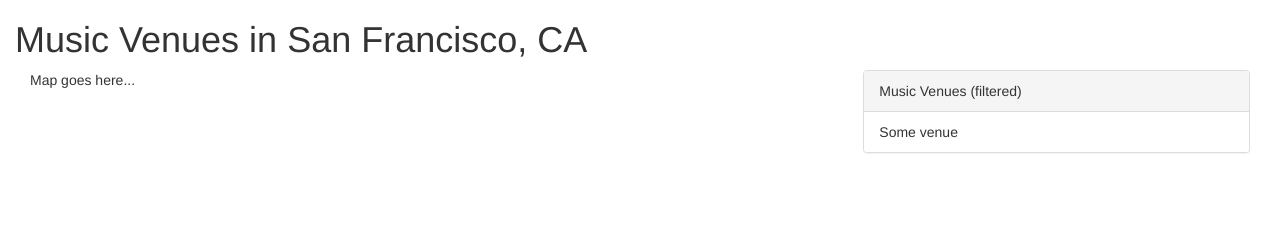
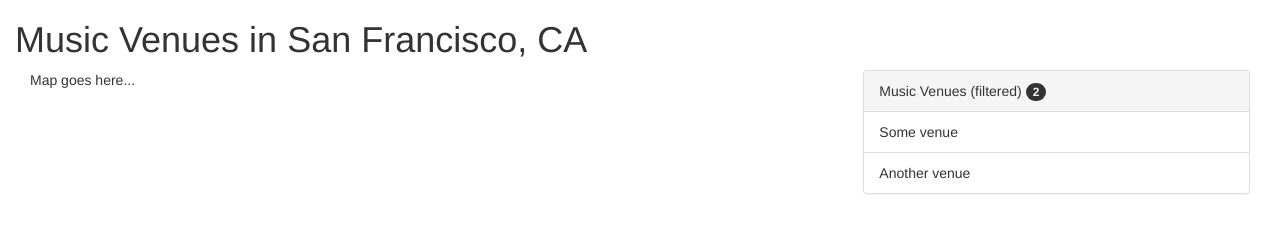
Before and after one commit to justinharringa/neighborhood-map, a website: page src/index.html in a window 1280 px wide. Drawn offline with nearby package versions, Linux system fonts and the light colour scheme.

Commit message:
Add badge for number of venues

```diff
--- a/src/index.html
+++ b/src/index.html
@@ -21,9 +21,10 @@
         </div>
         <div class="col-md-4">
             <div class="panel panel-default">
-                <div class="panel-heading">Music Venues (filtered)</div>
+                <div class="panel-heading">Music Venues (filtered) <span class="badge">2</span> </div>
                 <ul class="list-group">
                     <li class="list-group-item">Some venue</li>
+                    <li class="list-group-item">Another venue</li>
                 </ul>
             </div>
         </div>
```
